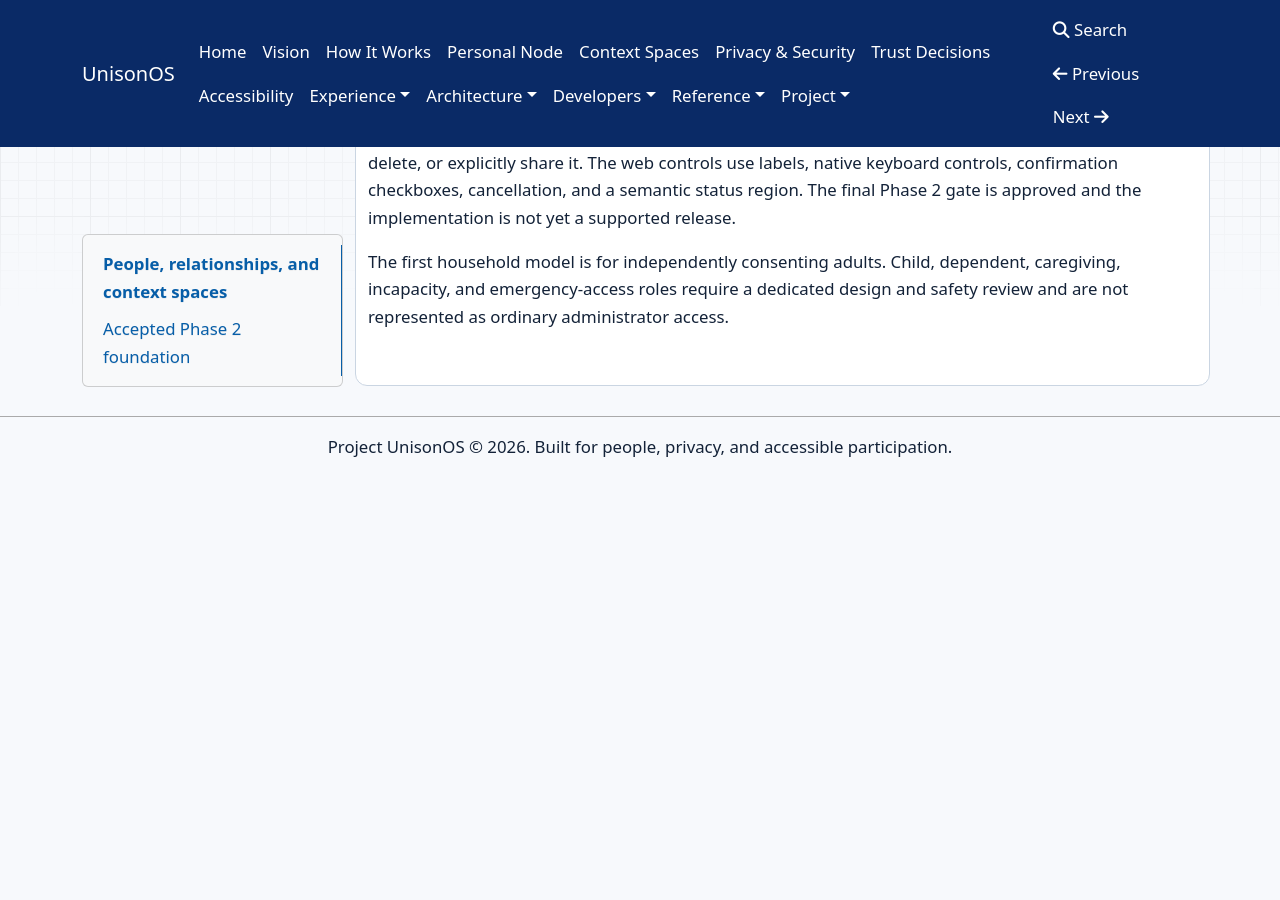
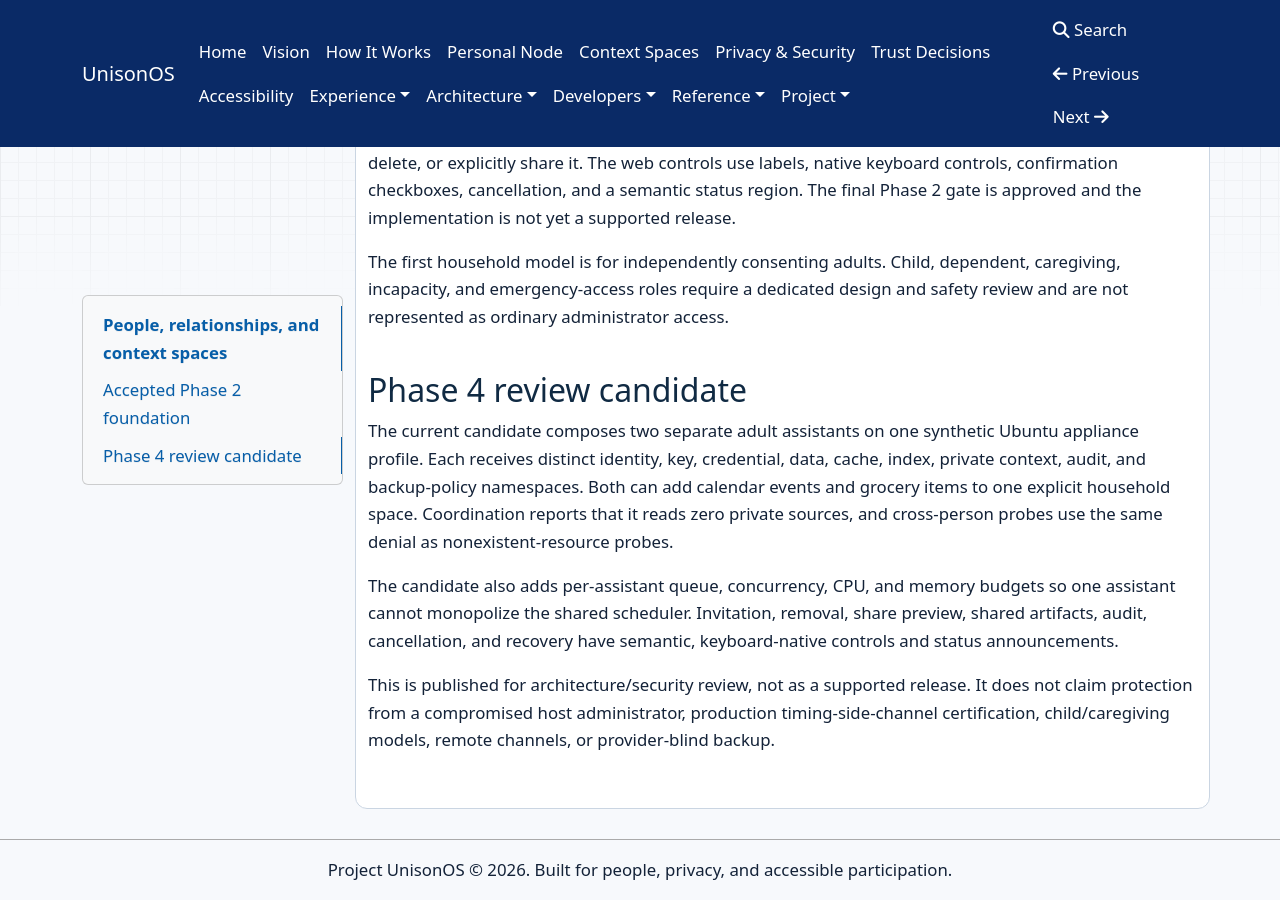
Before and after one commit to project-unisonOS/project-unisonos.github.io, an MkDocs documentation site: the page built from docs/household-context-spaces.md, in a window 1280 px wide and 900 px high, scrolled down 918 px. Built offline with MkDocs 1.6.1, drawn with Linux system fonts in a browser that asks for light colours; nearby versions of some CDN libraries; before the commit the page ends 1395 px from its top, so only the background shows below that.

Commit message:
docs: publish Phase 4 review candidate

```diff
--- a/docs/household-context-spaces.md
+++ b/docs/household-context-spaces.md
@@ -28,3 +28,22 @@ not yet a supported release.
 The first household model is for independently consenting adults. Child,
 dependent, caregiving, incapacity, and emergency-access roles require a dedicated
 design and safety review and are not represented as ordinary administrator access.
+
+## Phase 4 review candidate
+
+The current candidate composes two separate adult assistants on one synthetic
+Ubuntu appliance profile. Each receives distinct identity, key, credential, data,
+cache, index, private context, audit, and backup-policy namespaces. Both can add
+calendar events and grocery items to one explicit household space. Coordination
+reports that it reads zero private sources, and cross-person probes use the same
+denial as nonexistent-resource probes.
+
+The candidate also adds per-assistant queue, concurrency, CPU, and memory budgets
+so one assistant cannot monopolize the shared scheduler. Invitation, removal,
+share preview, shared artifacts, audit, cancellation, and recovery have semantic,
+keyboard-native controls and status announcements.
+
+This is published for architecture/security review, not as a supported release.
+It does not claim protection from a compromised host administrator, production
+timing-side-channel certification, child/caregiving models, remote channels, or
+provider-blind backup.
```
Also changed, not shown: docs/current-status.md (+6 -1 lines), docs/project/roadmap.md (+7 -0 lines).
